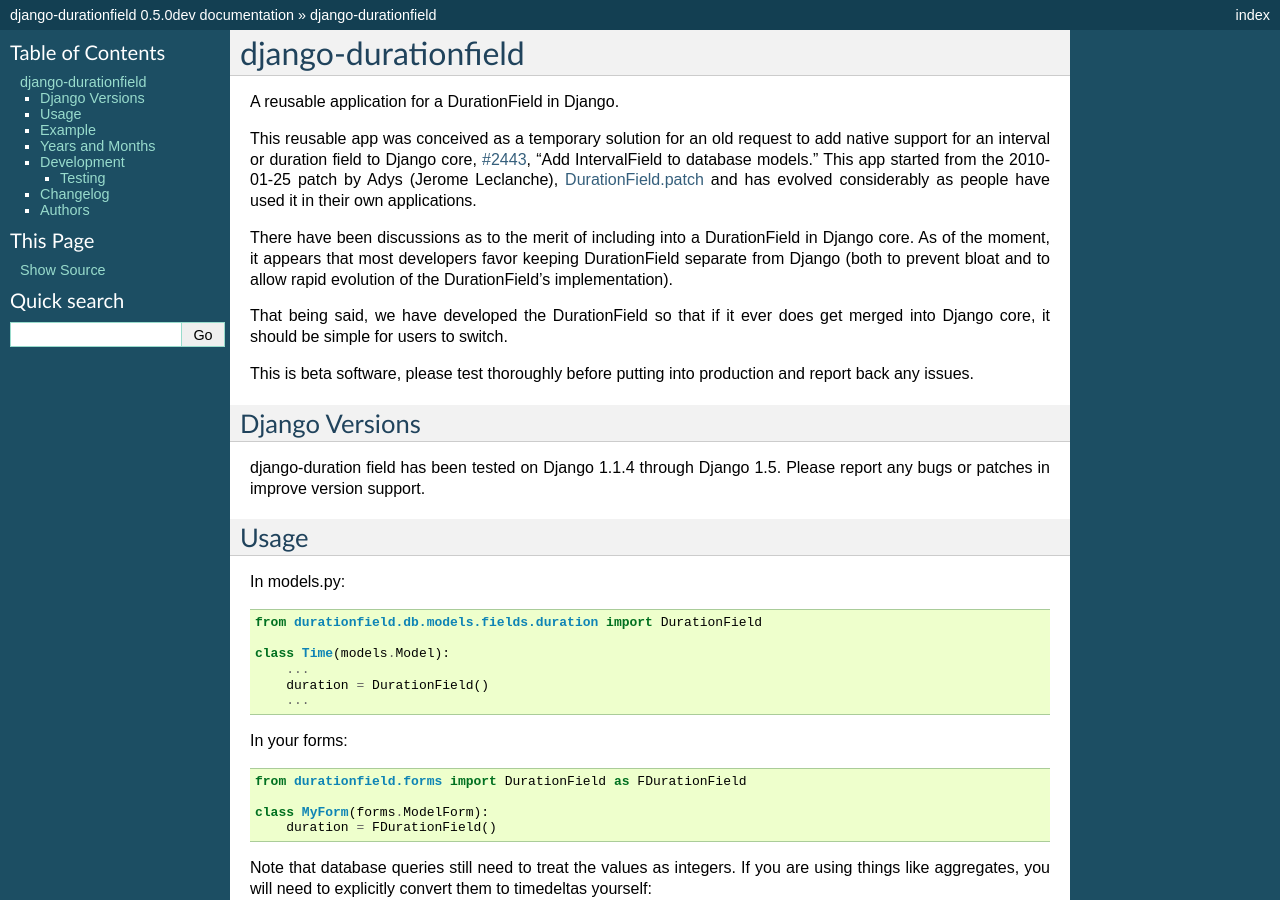
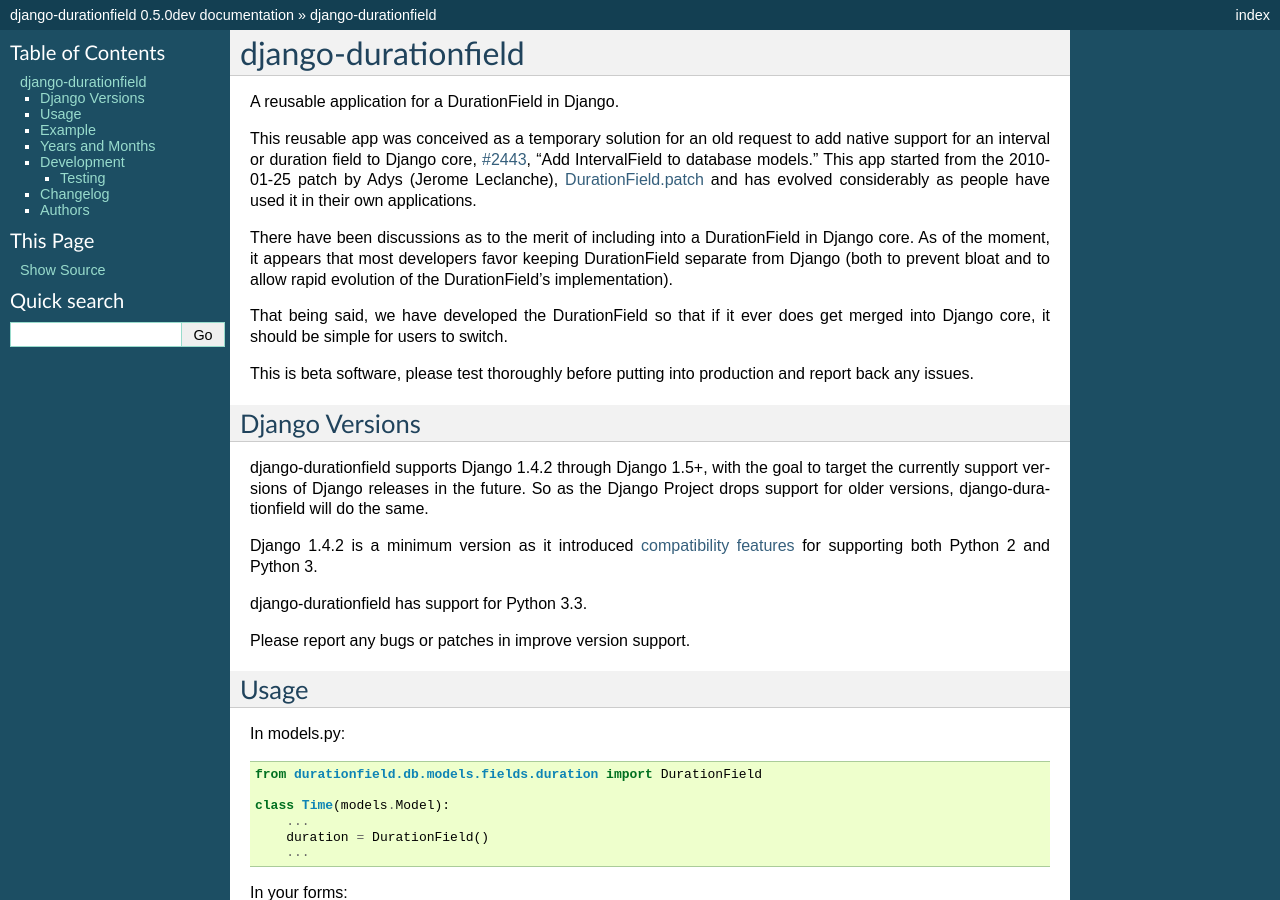
Before and after one commit to johnpaulett/django-durationfield, a Sphinx documentation site: the page built from docs/index.rst, in a window 1280 px wide and 900 px high. Built offline with Sphinx 7.4.7, drawn with Linux system fonts in a browser that asks for light colours; formulas are drawn with MathJax 3.

Commit message:
Update docs for supported Django versions as of 0.4. Refs #10.
Make the support policy more defined.

```diff
--- a/docs/index.rst
+++ b/docs/index.rst
@@ -27,8 +27,18 @@
 Django Versions
 ---------------
 
-django-duration field has been tested on Django 1.1.4 through Django 1.5.  Please
-report any bugs or patches in improve version support.
+django-durationfield supports Django 1.4.2 through Django 1.5+, with the goal to
+target the currently support versions of Django releases in the future. So as
+the Django Project drops support for older versions, django-durationfield will
+do the same.
+
+Django 1.4.2 is a minimum version as it introduced `compatibility features
+<https://docs.djangoproject.com/en/1.5/topics/python3/>`_ for
+supporting both Python 2 and Python 3.
+
+django-durationfield has support for Python 3.3.
+
+Please report any bugs or patches in improve version support.
 
 Usage
 -----
```
